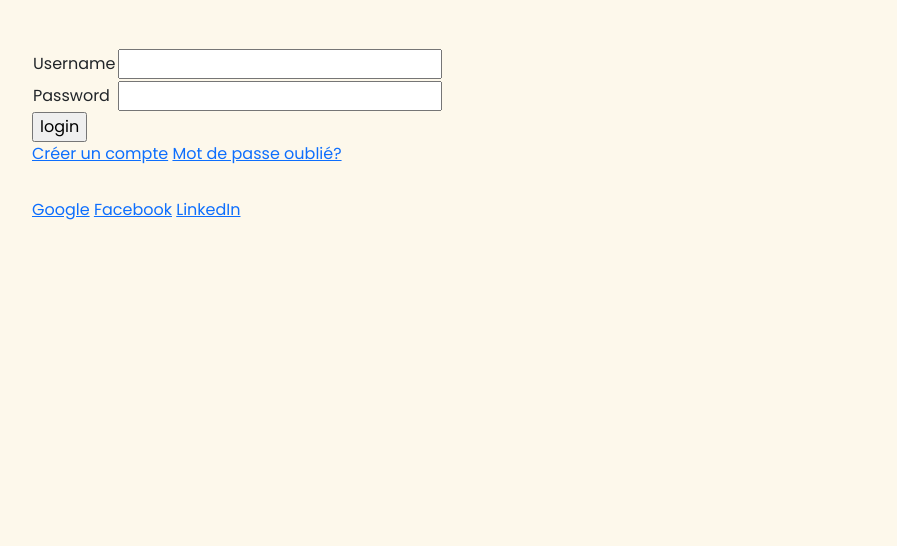
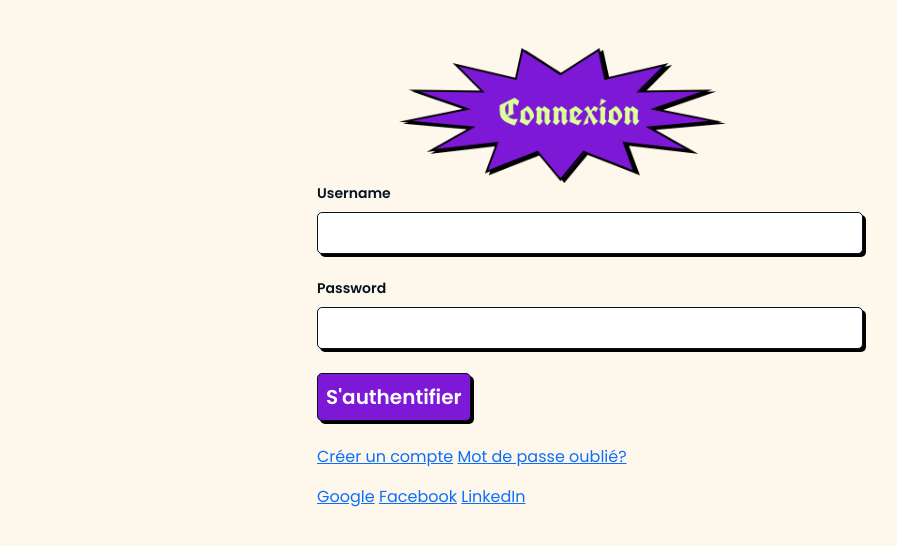
Before and after one commit to citympact/citympact, a Django app: template backend/mainApp/templates/registration/login.html in a window 1280 px wide. Shown: the part 131-677 px from the top of the page, without its empty margins (50-947 px from the left). Run offline with Django 3.2, Linux system fonts and the light colour scheme; the template is opened without the code that fills it, so the values that code supplies are empty, except form fields; tables that the repository leaves empty hold one stand-in row (values such as "Sample post"); form fields are guessed from the names that the template uses; parts of the project's set-up code (start-up, migrations or seed data) failed here and were passed over; some libraries are stand-ins or nearby versions; some web fonts are replaced.

Commit message:
Styling the login page...

```diff
--- a/backend/mainApp/static/mainApp/css/main.css
+++ b/backend/mainApp/static/mainApp/css/main.css
@@ -577,3 +577,47 @@ h1.homepage_title.petition_title {
 .changement img {
     height: 30px;
 }
+
+.center_image {
+    display: inline-block;
+    width: 60%;
+    margin-left: 15%;
+    margin-bottom: 3 rem;
+}
+
+.form_row label {
+    display: block;
+    font-style: normal;
+    font-weight: 600;
+    font-size: 14px;
+    line-height: 21px;
+    color: #051320;
+    margin-bottom: 0.5rem;
+
+}
+
+
+
+.form_row input {
+    background: #FFFFFF;
+    border: 1px solid #051320;
+    box-sizing: border-box;
+    border-radius: 5px;
+    box-shadow: 3px 3px black;
+    padding: 0.5rem;
+    margin-bottom: 1.5rem;
+    width: 100%;
+}
+
+.account_button {
+    background: #7D18D7;
+    color: white;
+    border: 1px solid #051320;
+    box-sizing: border-box;
+    border-radius: 5px;
+    box-shadow: 3px 3px black;
+    padding: 0.5rem;
+    font-weight: 600;
+    font-size: 20px;
+    margin-bottom: 1.5rem;
+}
--- a/backend/mainApp/templates/registration/login.html
+++ b/backend/mainApp/templates/registration/login.html
@@ -3,9 +3,9 @@
 
 {% block content %}
 <div class="container">
-    <div class="row">
-        <div class="col-sm-12">
-
+    <div class="row justify-content-center">
+        <div class="col-xs-12 col-sm-10 col-md-8 col-lg-6">
+            <img src="/static/mainApp/images/connection.png" alt="" class="center_image"/>
             {% if form.errors %}
                 {% if form.non_field_errors %}
                     <div class="alert alert-danger">
@@ -39,30 +39,27 @@
 
             <form method="post" action="{% url 'login' %}">
             {% csrf_token %}
-            <table>
-            <tr>
-                <td>{{ form.username.label_tag }}</td>
-                <td>{{ form.username }}</td>
-            </tr>
-            <tr>
-                <td>{{ form.password.label_tag }}</td>
-                <td>{{ form.password }}</td>
-            </tr>
-            </table>
+            <div class="form_row">
+                <label>{{ form.username.label_tag }}</label>
+                {{ form.username }}
+            </div>
+            <div class="form_row">
+                <label>{{ form.password.label_tag }}</label>
+                {{ form.password }}
+            </div>
 
-            <input type="submit" value="login">
+            <input type="submit" value="S'authentifier" class="account_button">
             <input type="hidden" name="next" value="{{ next }}">
             </form>
 
-            {# Assumes you setup the password_reset view in your URLconf #}
+            <div>
             <p><a href="{% url 'mainApp:account_create' %}">Créer un compte</a> <a href="{% url 'password_reset' %}">Mot de passe oublié?</a></p>
-        </div>
-    </div>
-    <div class="row pt-3">
-        <div class="col-sm-12">
-            <a href="{% url "social:begin" "google-oauth2" %}">Google</a>
-            <a href="{% url "social:begin" "facebook" %}">Facebook</a>
-            <a href="{% url "social:begin" "linkedin-oauth2" %}">LinkedIn</a>
+            </div>
+            <div>
+                <a href="{% url "social:begin" "google-oauth2" %}">Google</a>
+                <a href="{% url "social:begin" "facebook" %}">Facebook</a>
+                <a href="{% url "social:begin" "linkedin-oauth2" %}">LinkedIn</a>
+            </div>
         </div>
     </div>
 </div>
```
Also changed, not shown: backend/mainApp/static/mainApp/images/connection.png (added).
